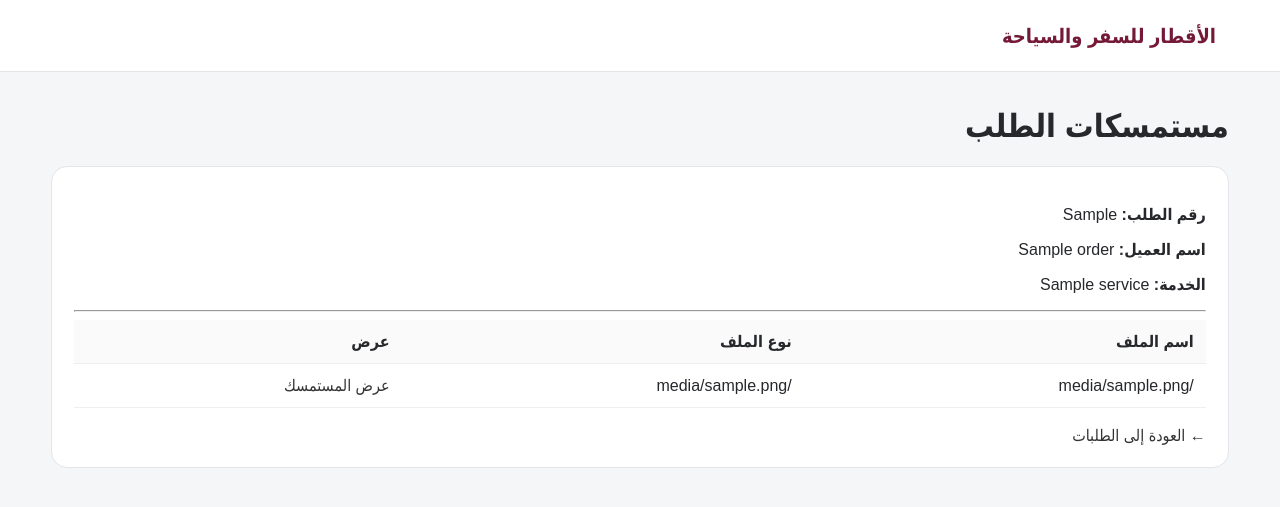
After one commit to Editingtool1/alaqtartravel, a Flask app: template alaqtar_backend_phase2_1/alaqtar_backend_phase2_1/templates/order_files.html in a window 1280 px wide. The commit adds this page. Shown: the top 507 px of the page. Run offline with Flask 3, Linux system fonts and the light colour scheme; the template is opened without the code that fills it: most values are stand-ins (such as "Sample title", 1, 10 or a date in 2020); parts of the project's set-up code (start-up, migrations or seed data) failed here and were passed over; some libraries are stand-ins or nearby versions.

Commit message:
Add admin order document viewer

```diff
--- a/alaqtar_backend_phase2_1/alaqtar_backend_phase2_1/app.py
+++ b/alaqtar_backend_phase2_1/alaqtar_backend_phase2_1/app.py
@@ -161,10 +161,101 @@ def dashboard():
 @login_required
 def orders():
     con = db()
-    rows = con.execute("SELECT * FROM orders ORDER BY id DESC").fetchall()
+    rows = con.execute("""
+    SELECT o.*,
+           COUNT(f.id) AS files_count
+    FROM orders o
+    LEFT JOIN order_files f ON f.order_no = o.order_no
+    GROUP BY o.id
+    ORDER BY o.id DESC
+""").fetchall()
     con.close()
     return render_template("orders.html", rows=rows)
+@app.get("/admin/orders/<order_no>/files")
+@login_required
+def order_files(order_no):
+    con = db()
 
+    order = con.execute(
+        "SELECT * FROM orders WHERE order_no=%s",
+        (order_no,)
+    ).fetchone()
+
+    files = con.execute(
+        """SELECT * FROM order_files
+        WHERE order_no=%s
+        ORDER BY id DESC""",
+        (order_no,)
+    ).fetchall()
+
+    con.close()
+
+    if not order:
+        return "الطلب غير موجود", 404
+
+    return render_template(
+        "order_files.html",
+        order=order,
+        files=files
+    )@app.get("/admin/files/<int:file_id>")
+@login_required
+def admin_file(file_id):
+    con = db()
+
+    file_row = con.execute(
+        "SELECT * FROM order_files WHERE id=%s",
+        (file_id,)
+    ).fetchone()
+
+    con.close()
+
+    if not file_row:
+        return "الملف غير موجود", 404
+
+    storage_path = file_row["file_url"]
+
+    sign_url = (
+        f"{SUPABASE_URL}/storage/v1/object/sign/"
+        f"{SUPABASE_BUCKET}/{storage_path}"
+    )
+
+    headers = {
+        "Authorization": f"Bearer {SUPABASE_SECRET_KEY}",
+        "apikey": SUPABASE_SECRET_KEY,
+        "Content-Type": "application/json",
+    }
+
+    response = requests.post(
+        sign_url,
+        headers=headers,
+        json={"expiresIn": 300},
+        timeout=30,
+    )
+
+    if not response.ok:
+        print(
+            "SUPABASE SIGN ERROR:",
+            response.status_code,
+            response.text
+        )
+        return "تعذر فتح المستمسك", 500
+
+    data = response.json()
+
+    signed_path = (
+        data.get("signedURL")
+        or data.get("signedUrl")
+    )
+
+    if not signed_path:
+        return "تعذر إنشاء رابط المستمسك", 500
+
+    if signed_path.startswith("http"):
+        signed_url = signed_path
+    else:
+        signed_url = f"{SUPABASE_URL}{signed_path}"
+
+    return redirect(signed_url)
 @app.post("/admin/orders/<int:oid>/status")
 @login_required
 def order_status(oid):
--- /dev/null
+++ b/alaqtar_backend_phase2_1/alaqtar_backend_phase2_1/templates/order_files.html
@@ -0,0 +1,63 @@
+{% extends "base.html" %}
+
+{% block body %}
+
+<h1>مستمسكات الطلب</h1>
+
+<div class="card">
+
+  <p>
+    <strong>رقم الطلب:</strong>
+    {{ order.order_no }}
+  </p>
+
+  <p>
+    <strong>اسم العميل:</strong>
+    {{ order.customer_name }}
+  </p>
+
+  <p>
+    <strong>الخدمة:</strong>
+    {{ order.service }}
+  </p>
+
+  <hr>
+
+  {% if files %}
+
+    <table>
+      <tr>
+        <th>اسم الملف</th>
+        <th>نوع الملف</th>
+        <th>عرض</th>
+      </tr>
+
+      {% for f in files %}
+      <tr>
+        <td>{{ f.file_name }}</td>
+        <td>{{ f.file_type }}</td>
+        <td>
+          <a href="/admin/files/{{ f.id }}" target="_blank">
+            عرض المستمسك
+          </a>
+        </td>
+      </tr>
+      {% endfor %}
+
+    </table>
+
+  {% else %}
+
+    <p>لا توجد مستمسكات مرفوعة لهذا الطلب.</p>
+
+  {% endif %}
+
+  <br>
+
+  <a href="/admin/orders">
+    ← العودة إلى الطلبات
+  </a>
+
+</div>
+
+{% endblock %}
```
Also changed, not shown: alaqtar_backend_phase2_1/alaqtar_backend_phase2_1/templates/orders.html (+60 -1 lines).
